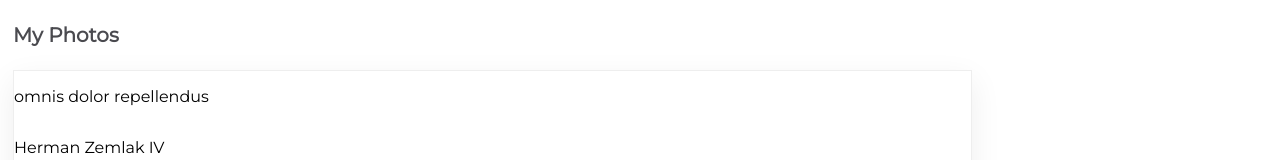
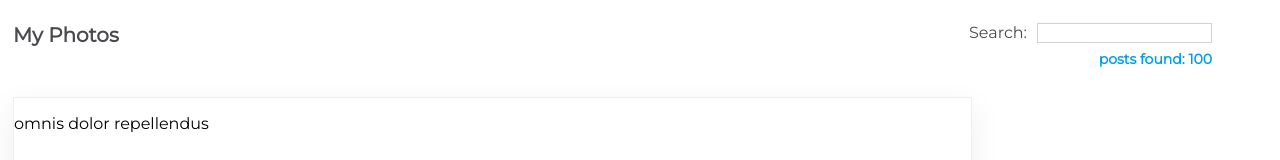
Before and after one commit to DarkoZlatarek/Using-Functional-Components-Challenge, a React (Create React App) app in the folder my-app/: page / in a window 1280 px wide. Shown: the top 160 px of the page. Built offline with nearby package versions, Linux system fonts and the light colour scheme.

Commit message:
form in React - bug

```diff
--- a/my-app/src/components/Content.js
+++ b/my-app/src/components/Content.js
@@ -9,7 +9,8 @@
     super(props)
 
     this.state = {
-       isLoaded: false
+      isLoaded: false,
+      posts: [],
     }
   }
 
@@ -20,8 +21,22 @@
       })
     }, 2000)
   }
+
   componentDidMount() {
     this.getData()
+    this.setState({
+      posts: savedPosts
+    })
+  }
+
+  handleChange = (event) => {
+    const name = event.target.value
+    const filteredPosts = posts.filter(post => {
+      return post.toLowerCase().includes(name)
+    })
+    this.setState({
+      posts: filteredPosts
+  })
   }
 
   render() {
@@ -29,10 +44,19 @@
       <div className={css.Content}>
         <div className={css.TitleBar}>
           <h1>My Photos</h1>
+          <form>
+            <label htmlFor='searchInput'>Search:</label>
+            <input
+              id='searchInput'
+              type='search'
+              onChange={(event) => this.handleChange(event)}
+            />
+            <h4>posts found: {this.state.posts.length}</h4>
+          </form>
         </div>
 
         <div className={css.SearchResult}>
-            {this.state.isLoaded ? (<PostItem savedPosts={savedPosts}/>) : (<Loader />)}
+          {this.state.isLoaded ? (<PostItem savedPosts={this.state.posts} />) : (<Loader />)}
         </div>
       </div>
     )
```
Lines whose indentation alone changed are shown as unchanged.
